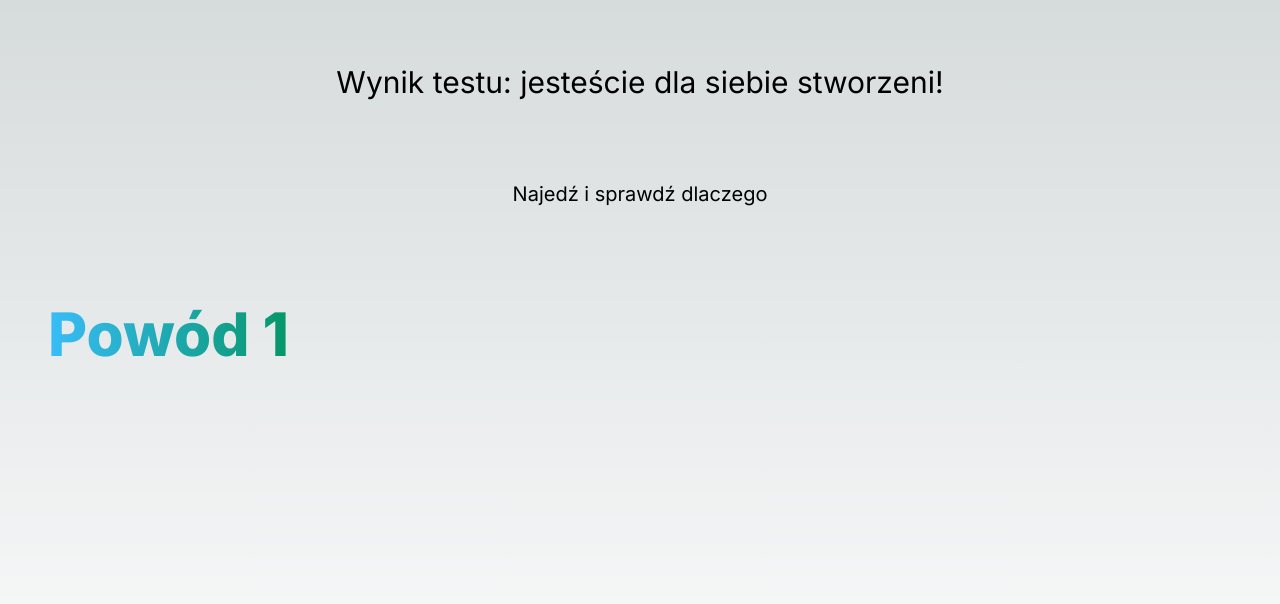
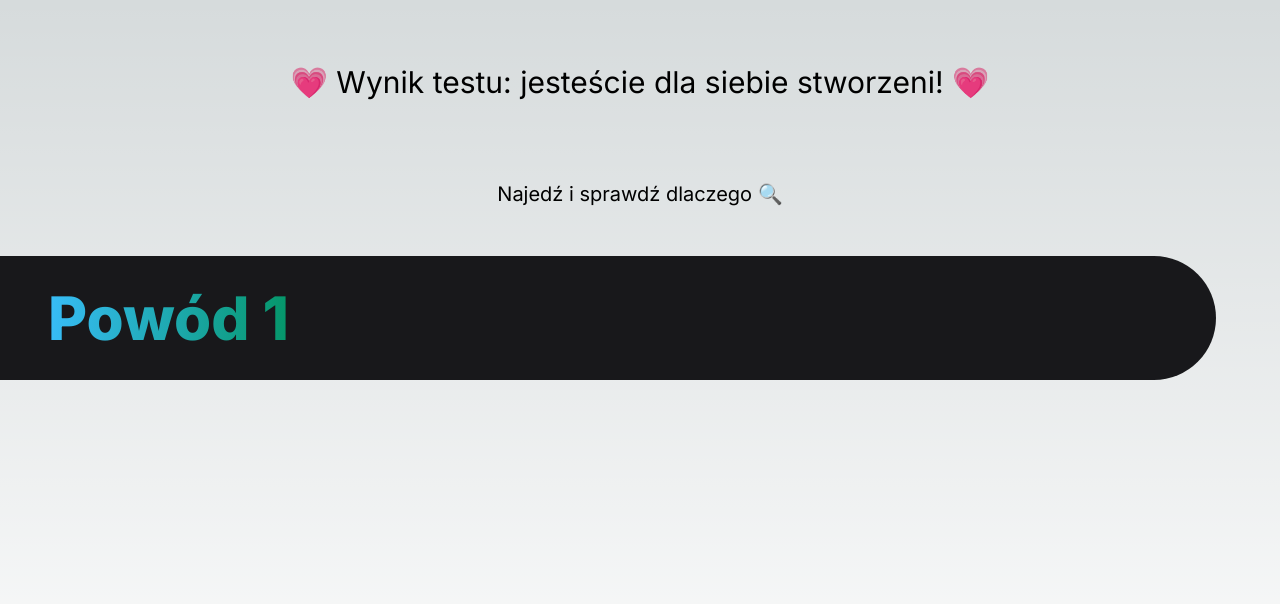
Before and after one commit to alicenoknow/two_years, a Next.js app: page /result in a window 1280 px wide. Shown: the top 604 px of the page. Built offline with nearby package versions, Linux system fonts and the light colour scheme.

Commit message:
Welcom page

```diff
--- a/app/globals.css
+++ b/app/globals.css
@@ -60,13 +60,25 @@ body {
 /* end hide scrollbar */
 
 /* card animation */
-.showme {
+.showme-left {
+  opacity: 0;
+  transform: translateX(-100%);
+  transition: transform 7s, opacity 7s;
+}
+
+.showme-right {
   opacity: 0;
   transform: translateX(100%);
   transition: transform 7s, opacity 7s;
 }
 
-.clickhere:hover + .showme {
+.clickhere:hover + .showme-left {
+  opacity: 1;
+  transform: translateX(0);
+  transition: transform 0.5s, opacity 0.5s;
+}
+
+.clickhere:hover + .showme-right {
   opacity: 1;
   transform: translateX(0);
   transition: transform 0.5s, opacity 0.5s;
--- a/app/page.tsx
+++ b/app/page.tsx
@@ -2,9 +2,7 @@ import { Welcome, WelcomeButton } from '@/components'
 
 /**
  * todo
- * 3. prepare results
  * 4. prepare welcome
- * 5. final animation (on hover/click)
  * 6. croissant background animation
  *
  */
--- a/app/result/page.tsx
+++ b/app/result/page.tsx
@@ -9,7 +9,7 @@ const IMAGE_SIZE = 300;
 const AnimatedElement = (config: AnimatedResult) => {
   const { text, imageOrGifUrl, idx } = config;
   return (
-    <div className="p-12 flex flex-row items-center">
+    <div className="flex flex-row items-center">
      <Card text={text} imageOrGifUrl={imageOrGifUrl} number={idx} />
     </div>
   );
@@ -17,9 +17,9 @@ const AnimatedElement = (config: AnimatedResult) => {
 
 const Page = () => {
   return (
-    <div className="h-screen overflow-y-scroll no-scrollbar">
-      <div className="flex items-center justify-center text-3xl p-8 pt-16">Wynik testu: jesteście dla siebie stworzeni!</div>
-      <div className="flex items-center justify-center text-xl p-12">Najedź i sprawdź dlaczego</div>
+    <div className="h-screen overflow-y-scroll no-scrollbar pb-24">
+      <div className="flex items-center justify-center text-3xl p-8 pt-16">💗 Wynik testu: jesteście dla siebie stworzeni! 💗</div>
+      <div className="flex items-center justify-center text-xl p-12">Najedź i sprawdź dlaczego 🔍</div>
       {RESULTS_DATA.map((elem, key) => (
         <AnimatedElement key={key} {...elem} />
       ))}
--- a/components/Card.tsx
+++ b/components/Card.tsx
@@ -1,13 +1,21 @@
 import React from 'react';
 import Image from 'next/image';
 
+interface CardProps {
+    number: number;
+    text: string;
+    imageOrGifUrl: string;
+}
+
 const IMAGE_SIZE = 400;
 
-const Card = ({ number, text, imageOrGifUrl }: { number: number, text: string, imageOrGifUrl: string }) => {
+const Card = ({ number, text, imageOrGifUrl }: CardProps) => {
     return (<div>
-        <div className='clickhere'>
-        <h1 className="mb-4 text-3xl font-extrabold text-gray-900 dark:text-white md:text-5xl lg:text-6xl"><span className="text-transparent bg-clip-text bg-gradient-to-r to-emerald-600 from-sky-400">Powód {number}</span></h1></div>
-        <div className="showme">
+        <div className='clickhere cursor-pointer rounded-r-full py-4 pt-8 pl-12 mr-16 bg-zinc-900 flex items-center'>
+            <h1 className="mb-4 text-3xl font-extrabold text-gray-900 dark:text-white md:text-5xl lg:text-6xl"><span className="text-transparent bg-clip-text bg-gradient-to-r to-emerald-600 from-sky-400">Powód {number}</span>
+            </h1>
+        </div>
+        <div className={`showme-${number % 2 ? "left" : "right"} p-8`}>
             <div className="pb-4">{text}</div>
             <Image
                 src={imageOrGifUrl}
--- a/components/NiceTouchables.tsx
+++ b/components/NiceTouchables.tsx
@@ -18,7 +18,7 @@ export const NiceLink: React.FC<NiceLinkProps> = ({ text, link }) => {
         href={link}
         className="relative inline-flex items-center justify-center p-0.5 mb-2 mr-2 overflow-hidden text-sm font-medium text-gray-900 rounded-lg group bg-gradient-to-br from-green-400 to-blue-600 group-hover:from-green-400 group-hover:to-blue-600 hover:text-white dark:text-white focus:outline-none focus:ring-green-200 dark:focus:ring-green-800"
       >
-        <span className="relative px-5 py-2.5 transition-all ease-in duration-75 bg-white dark:bg-gray-900 rounded-md group-hover:bg-opacity-0">
+        <span className="relative font-bold px-8 py-4 transition-all ease-in duration-75 bg-white dark:bg-gray-900 rounded-md group-hover:bg-opacity-0 text-3xl">
           {text}
         </span>
       </Link>
--- a/components/Question.tsx
+++ b/components/Question.tsx
@@ -39,12 +39,12 @@ const Question = ({ num }: { num: number }) => {
     selectedAnswer === idx && selectedAnswer !== correctAnswerIdx;
 
   return (
-    <div>
-      <div className="flex items-center justify-center text-3xl p-16 pt-16">{`Pytanko ${num}:`}</div>
-      <div className="flex items-center justify-center text-xl p-4">
+    <div className="px-12">
+      <div className="flex items-center font-extrabold justify-center text-3xl py-12">{`Pytanko ${num}:`}</div>
+      <div className="flex items-center justify-center text-xl py-4">
         {questionText}
       </div>
-      <div className="flex items-center justify-center text-xl p-4">
+      <div className="flex items-center justify-center text-xl py-4">
         {questionImage && <Image
           src={questionImage}
           priority
--- a/components/Welcome.tsx
+++ b/components/Welcome.tsx
@@ -1,6 +1,8 @@
 const Welcome = () => {
   return (
-    <div className="flex items-center justify-center p-24 pt-96">Welcome</div>
+    <div className="flex items-center justify-center px-12 pt-24">
+      <h1 className="mb-4 text-4xl font-extrabold leading-[4rem] text-gray-900 dark:text-white md:text-5xl lg:text-6xl">Dokładnie 2 lata temu podjąłeś <span className="text-transparent bg-clip-text bg-gradient-to-r to-emerald-600 from-sky-400 text-4xl">najlepszą decyzję w swoim życiu.</span> Teraz nadszedł moment, żeby ponownie zweryfikować czy ta relacja dalej ma sens.</h1>
+    </div>
   );
 };
 
--- a/components/WelcomeButton.tsx
+++ b/components/WelcomeButton.tsx
@@ -1,6 +1,6 @@
 import React from "react";
 import { NiceLink } from "./NiceTouchables";
 
-const WelcomeButton = () => <NiceLink link="/question/1" text="yasda" />;
+const WelcomeButton = () => <NiceLink link="/question/1" text="Wypełnij test" />;
 
 export default WelcomeButton;
--- a/components/questions.tsx
+++ b/components/questions.tsx
@@ -11,7 +11,7 @@ interface Question {
 export const QUESTIONS_CONFIG: ReadonlyArray<Question> = [
   {
     questionImage: "/images/sad_man.png",
-    questionText: "Gdy nie widzę mojej dziewczyny dłużej niż tydzień, to bardzo za nią tęsknię i nie mogę przestać o niej myśleć.",
+    questionText: "Gdy nie widzę mojej dziewczyny dłużej niż dzień, to bardzo za nią tęsknię i nie mogę przestać o niej myśleć.",
     answers: [
       {
         text: "zdecydowanie tak",
@@ -47,7 +47,7 @@ export const QUESTIONS_CONFIG: ReadonlyArray<Question> = [
     correctAnswerIdx: 0,
   },
   {
-    questionText: "Wymarzone zwierzątko to ...",
+    questionText: "Zwierzątko, które będziemy mieć to ...",
     answers: [
       {
         text: "piesek",
@@ -132,11 +132,11 @@ export const QUESTIONS_CONFIG: ReadonlyArray<Question> = [
     answers: [
       {
         text: "❤",
-        imageOrGifUrl: "/love.gif",
+        imageOrGifUrl: "/gifs/love.gif",
       },
       {
         text: "🤬",
-        imageOrGifUrl: "/fight.gif",
+        imageOrGifUrl: "/gifs/fight.gif",
       },
     ],
     correctAnswerIdx: 0,
--- a/components/results.tsx
+++ b/components/results.tsx
@@ -18,7 +18,7 @@ export const RESULTS_DATA: ReadonlyArray<AnimatedResult> = [
     },
     {
         idx: 3,
-        text: "W związku można mieć różne preferencje, a wasza zdolność do akceptowania i szanowania tych różnic jest godna podziwu. To, że potraficie docenić indywidualne gusta i potrzeby swojego partnera, jest dowodem na waszą wzajemną troskę i głębokie zrozumienie.",
+        text: "Umiecie wyrażać miłość i mówić to magiczne słowo - 'kocham'. Wasza zdolność do otwartego wyrażania uczuć jest piękna i inspirująca. Każde 'kocham', które pada z waszych ust, jest jak promień słońca rozświetlający waszą relację.",
         imageOrGifUrl: "/images/fb/kocham.png"
     },
     {
@@ -28,6 +28,11 @@ export const RESULTS_DATA: ReadonlyArray<AnimatedResult> = [
     },
     {
         idx: 5,
+        text: "Wasza zdolność do głębokiego dialogu i dzielenia się myślami i uczuciami jest inspirująca.",
+        imageOrGifUrl: "/images/fb/dupa.png"
+    },
+    {
+        idx: 6,
         text: "Na koniec dnia, bez względu na wszystkie trudności i wyzwania, druga osoba jest zawsze blisko. Wasza zdolność do trzymania się nawzajem w chwilach zarówno radości, jak i smutku, jest nieoceniona.",
         imageOrGifUrl: "/images/fb/dobranoc.png"
     },
```
Also changed, not shown: public/images/fb/dobranoc.png.
